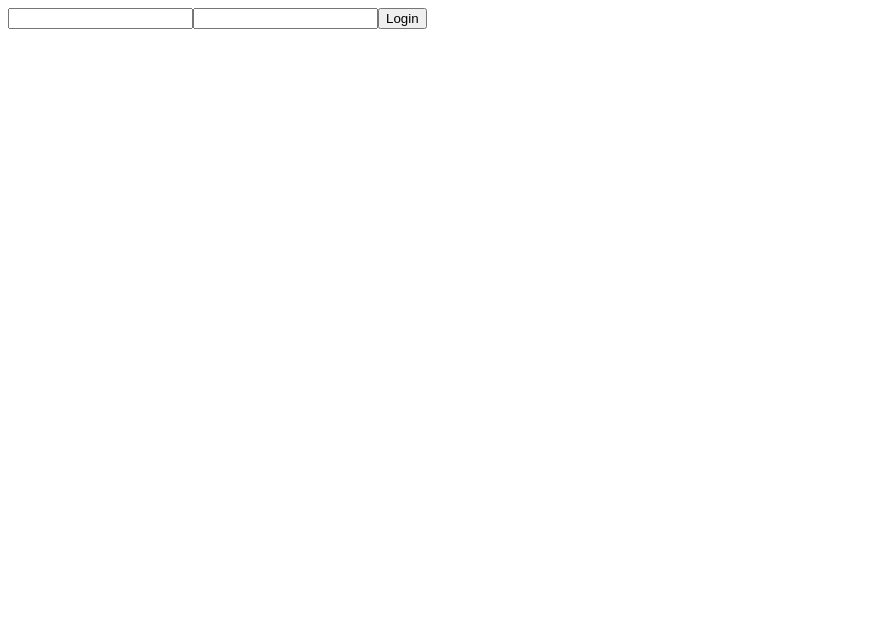
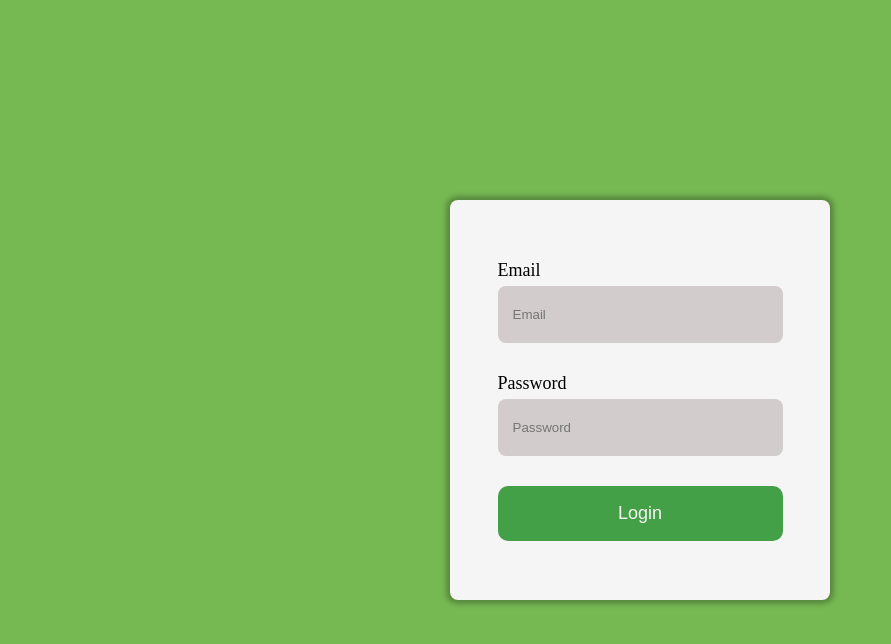
Before and after one commit to KhrystynaHrytsiv/crm, a Next.js app in the folder frontend/: page /auth/login in a window 1280 px wide. Shown: the top 644 px of the page, without its empty margins (0-891 px from the left). Built offline with nearby package versions, Linux system fonts and the light colour scheme.

Commit message:
login and logout completed on frontend

```diff
--- a/frontend/src/app/auth/login/page.tsx
+++ b/frontend/src/app/auth/login/page.tsx
@@ -1,8 +1,9 @@
 import Login from "../../../components/auth/Login";
+import "../../../components/auth/Login.css";
 
 const LoginPage = () => {
     return (
-        <div>
+        <div className="container">
             <Login/>
         </div>
     );
--- /dev/null
+++ b/frontend/src/app/globals.css
@@ -0,0 +1,4 @@
+/*@import "tailwindcss";*/
+body{
+    margin: 0;
+}
--- a/frontend/src/app/layout.tsx
+++ b/frontend/src/app/layout.tsx
@@ -1,4 +1,6 @@
 import type {Metadata} from "next";
+import "./globals.css";
+
 
 
 export const metadata: Metadata = {
@@ -9,12 +11,11 @@ export const metadata: Metadata = {
 export default function RootLayout({ children }: LayoutProps<"/">) {
   return (
     <html lang="en">
-      <body className="min-h-full flex flex-col">
+      <body>
       {/*<Header/>*/}
       {children}
 
       </body>
-
     </html>
   );
 }
--- a/frontend/src/app/orders/page.tsx
+++ b/frontend/src/app/orders/page.tsx
@@ -1,27 +1,32 @@
-import {generalService} from "../../services/generalService";
-import {IOrder} from "../../../../backend/src/interfaces/IOrder";
-import {IResPagination} from "../../../../backend/src/interfaces/IResPagination";
+"use client";
+
+import { useSearchParams } from "next/navigation";
+import { useEffect, useState } from "react";
+import { generalService } from "../../services/generalService";
+import { IOrder } from "../../../../backend/src/interfaces/IOrder";
+import { IResPagination } from "../../../../backend/src/interfaces/IResPagination";
 import Orders from "../../components/orders/Orders";
 import Filters from "../../components/filters/Filters";
 import Header from "../../components/header/Header";
 
-type SearchParams = Record<string, string | undefined>;
+const OrdersPage = () => {
+    const searchParams = useSearchParams();
+    const [orders, setOrders] = useState<IOrder[]>([]);
 
-const OrdersPage = async ({searchParams}: { searchParams: Promise<SearchParams>}) => {
-    const params = await searchParams;
-    const query = new URLSearchParams();
-    Object.entries(params).forEach(([key, value]) => { //перетворює з об'єкту на масив
-        if (value !== undefined) {
-            query.set(key, value);
-        }
-    });
+    useEffect(() => {
+        const query = searchParams.toString();
+        const getOrders = async () => {
+            const response = await generalService.get<IResPagination<IOrder>>(`/orders?${query}`);
+            setOrders(response.data);
+        };
+        getOrders();
+    }, [searchParams]);
 
-    const { data } = await generalService.get<IResPagination<IOrder>>(`/orders?${query.toString()}`);
     return (
         <div>
-            <Header/>
-            <Filters/>
-            <Orders orders={data} />
+            <Header />
+            <Filters />
+            <Orders orders={orders} />
         </div>
     );
 };
--- a/frontend/src/app/page.tsx
+++ b/frontend/src/app/page.tsx
@@ -1,4 +1,7 @@
+import {redirect} from "next/navigation";
+
 export default async function Home() {
+    redirect("/auth/login");
 
   return (
       <div>
--- a/frontend/src/components/auth/Login.css
+++ b/frontend/src/components/auth/Login.css
@@ -1,16 +1,48 @@
-body{
-    background-color: green;
+.container{
+    background-color: rgb(118, 184, 82);
     margin: 0;
+    display: flex;
+    justify-content: center;
+    align-items: center;
+    min-height: 100vh;
 }
 form{
-    width: 500px;
-    height: 600px;
+    width: 380px;
+    height: 400px;
     display: flex;
     align-items: center;
     justify-content: center;
     flex-direction: column;
-    gap: 15px;
+    gap: 30px;
+    background-color: #f6f5f5;
+    border-radius: 8px;
+    box-shadow: 0 0 5px 4px rgba(0, 0, 0, 0.25);
+}
+.field{
+    display: flex;
+    flex-direction: column;
+    gap: 5px;
+    width: 75%;
+    font-size: 18px;
+    box-sizing: border-box;
 }
 input{
-
+    height: 55px;
+    border-radius: 8px;
+    border: none;
+    background-color: #d2cccc;
+    padding-left: 15px;
 }
+input:focus {
+    outline: none;
+    border: none;
+}
+button{
+    height: 55px;
+    width: 75%;
+    border-radius: 10px;
+    background-color: rgb(67, 160, 71);
+    color: #f6f5f5;
+    font-size: 18px;
+    border: none;
+}
--- a/frontend/src/components/auth/Login.tsx
+++ b/frontend/src/components/auth/Login.tsx
@@ -3,10 +3,10 @@ import {useForm} from "react-hook-form";
 import {IAuth} from "../../../../backend/src/interfaces/IAuth";
 import {authService} from "../../services/authService";
 import {useRouter} from "next/navigation";
-
+import "./Login.css";
 
 const Login =  () => {
-    const {handleSubmit, register} = useForm<IAuth>();
+    const {handleSubmit, register, formState:{errors, isValid}} = useForm<IAuth>({mode: "onSubmit",});
     const router = useRouter();
     const login = async (formData:IAuth) =>{
         await authService.login(formData);
@@ -14,9 +14,17 @@ const Login =  () => {
     }
     return (
         <form onSubmit={handleSubmit(login)}>
-            <input type={"text"} {...register('email')}/>
-            <input type={"password"} {...register('password')}/>
-            <button>Login</button>
+            <div className="field">
+                <label htmlFor={'email'}>Email</label>
+                <input type={"text"} {...register('email')} placeholder={"Email"}/>
+                {errors.email && <div>{errors.email.message}</div>}
+            </div>
+            <div className="field">
+                <label htmlFor={'password'}>Password</label>
+                <input type={"password"} {...register('password')} placeholder={"Password"}/>
+                {errors.password && <div>{errors.password.message}</div>}
+            </div>
+            <button disabled={!isValid}>Login</button>
         </form>
     );
 };
--- a/frontend/src/components/header/Header.tsx
+++ b/frontend/src/components/header/Header.tsx
@@ -1,18 +1,27 @@
-import { TbLogout } from "react-icons/tb";
-import { RiUserSettingsLine } from "react-icons/ri";
+"use client";
+import {TbLogout} from "react-icons/tb";
+import {RiUserSettingsLine} from "react-icons/ri";
 import css from "./Header.module.css";
-import {IOrder} from "../../../../backend/src/interfaces/IOrder";
-import {generalService} from "../../services/generalService";
-import {IUser} from "../../../../backend/src/interfaces/IUser";
+import {authService} from "../../services/authService";
+import {useRouter} from "next/navigation";
+
 const Header = () => {
-
+    const router = useRouter();
+    const logout = async() =>{
+        try {
+            await authService.logout();
+            router.push("/auth/login");
+        } catch (error) {
+            console.error("Logout failed:", error);
+        }
+    }
     return (
         <header className={css.header}>
             <h1>Logo</h1>
             <div className={css.content}>
                 <p></p>
                 <div className={css.icon}><RiUserSettingsLine size={"35px"} enableBackground={"green"}/></div>
-                <div className={css.icon}><TbLogout size={"35px"} /></div>
+                <div className={css.icon} onClick={logout}><TbLogout size={"35px"} /></div>
             </div>
         </header>
     );
--- a/frontend/src/components/orders/Orders.tsx
+++ b/frontend/src/components/orders/Orders.tsx
@@ -1,5 +1,5 @@
 "use client"
-import { useSearchParams, useRouter } from "next/navigation";
+import {useRouter, useSearchParams} from "next/navigation";
 import {IOrder} from "../../../../backend/src/interfaces/IOrder";
 import css from "./Orders.module.css";
 import {columns} from "../../constants/orders";
--- a/frontend/src/services/apiService.ts
+++ b/frontend/src/services/apiService.ts
@@ -1,10 +1,10 @@
 import axios from "axios";
 const baseURL = `http://localhost:4000`;
 export const api = axios.create({baseURL});
-api.interceptors.request.use((config) =>{
+api.interceptors.request.use((config) => {
     const accessToken = localStorage.getItem("accessToken");
-    if(accessToken){
-        config.headers.Authorization = `Bearer ${accessToken}`
+    if (accessToken && !config.headers.Authorization) {
+        config.headers.Authorization = `Bearer ${accessToken}`;
     }
-    return config
-})
+    return config;
+});
--- a/frontend/src/services/authService.ts
+++ b/frontend/src/services/authService.ts
@@ -20,4 +20,6 @@ export const authService = {
         localStorage.removeItem("refreshToken");
         localStorage.removeItem("user");
     }
+
+
 };
```
Also changed, not shown: 2 other files (tests, documents, lock files or other folders).
